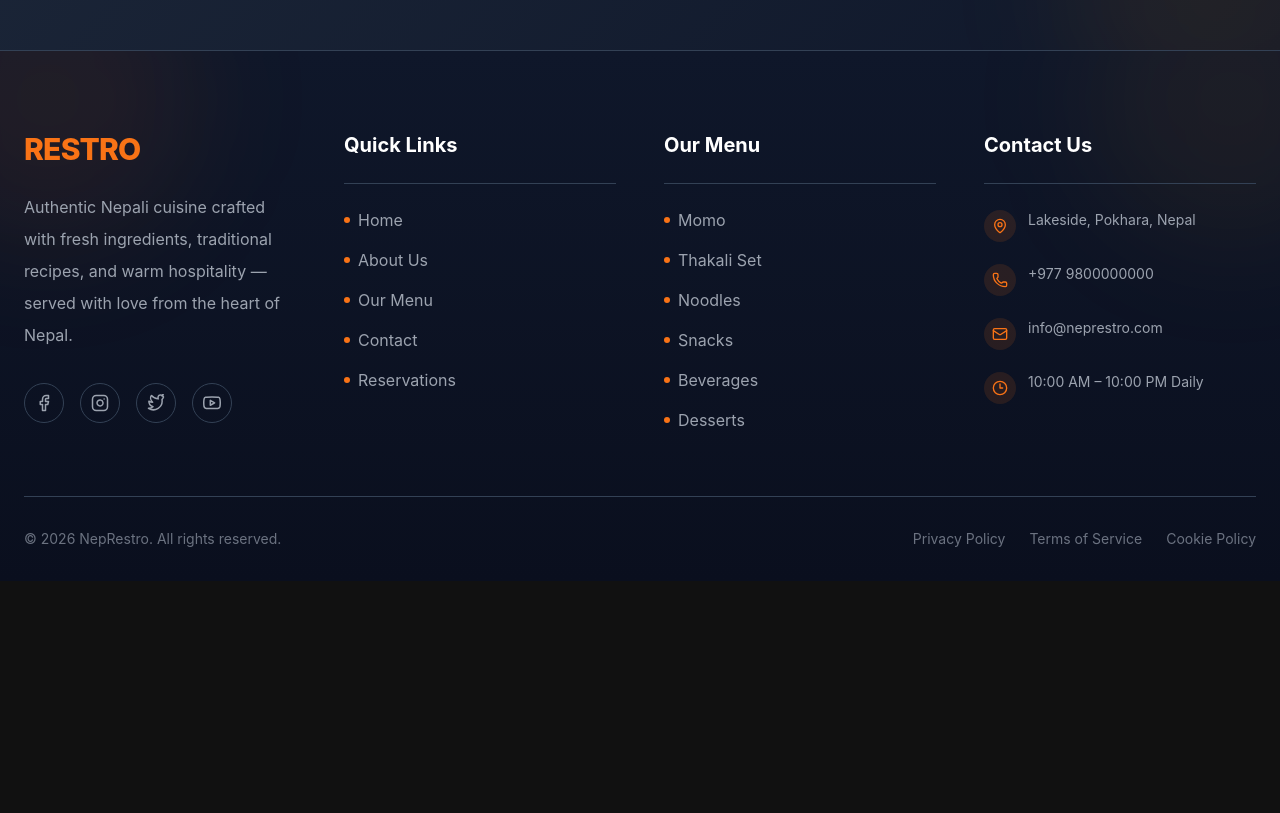
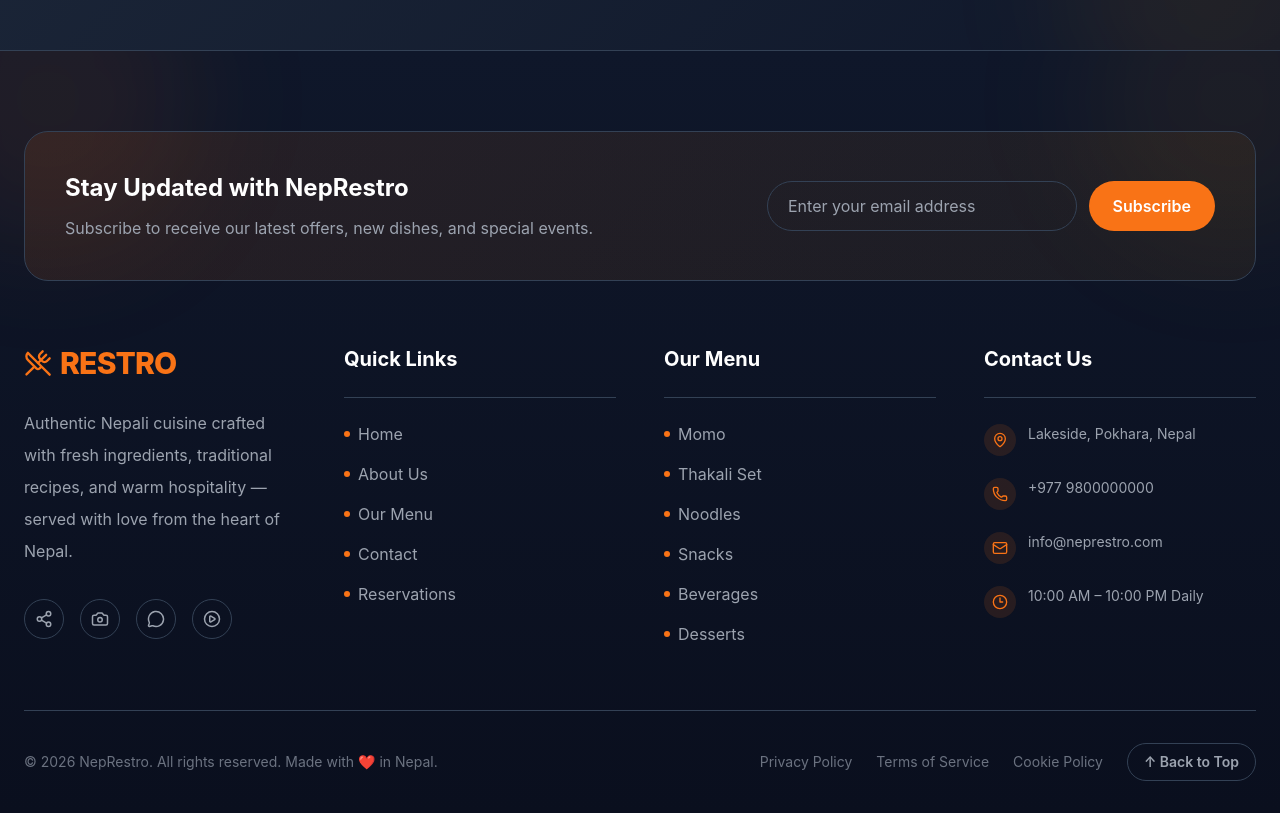
Before and after one commit to ApexWeb-tech/NepRestro, a Next.js app: page /about in a window 1280 px wide. Shown: the part 5780-6593 px from the top of the page. Before the commit the page ends 6361 px from the top, so only its background shows below. Built offline with nearby package versions, Linux system fonts and the light colour scheme.

Commit message:
Reservation Page Completed and Phase 14 Step-3: Completed

```diff
--- a/components/public/Footer.tsx
+++ b/components/public/Footer.tsx
@@ -1,89 +1,17 @@
+'use client';
+
 import Link from 'next/link';
-import { MapPin, Phone, Mail, Clock3 } from 'lucide-react';
-
-// lucide-react removed brand/logo icons (Facebook, Instagram, Twitter, Youtube)
-// in recent versions, so we provide lightweight inline replacements that
-// match lucide's stroke-based style and accept the same `size` prop.
-type IconProps = { size?: number; className?: string };
-
-function Facebook({ size = 18, className }: IconProps) {
-  return (
-    <svg
-      xmlns='http://www.w3.org/2000/svg'
-      width={size}
-      height={size}
-      viewBox='0 0 24 24'
-      fill='none'
-      stroke='currentColor'
-      strokeWidth={2}
-      strokeLinecap='round'
-      strokeLinejoin='round'
-      className={className}
-    >
-      <path d='M18 2h-3a5 5 0 0 0-5 5v3H7v4h3v8h4v-8h3l1-4h-4V7a1 1 0 0 1 1-1h3z' />
-    </svg>
-  );
-}
-
-function Instagram({ size = 18, className }: IconProps) {
-  return (
-    <svg
-      xmlns='http://www.w3.org/2000/svg'
-      width={size}
-      height={size}
-      viewBox='0 0 24 24'
-      fill='none'
-      stroke='currentColor'
-      strokeWidth={2}
-      strokeLinecap='round'
-      strokeLinejoin='round'
-      className={className}
-    >
-      <rect x='2' y='2' width='20' height='20' rx='5' ry='5' />
-      <path d='M16 11.37A4 4 0 1 1 12.63 8 4 4 0 0 1 16 11.37z' />
-      <line x1='17.5' y1='6.5' x2='17.51' y2='6.5' />
-    </svg>
-  );
-}
-
-function Twitter({ size = 18, className }: IconProps) {
-  return (
-    <svg
-      xmlns='http://www.w3.org/2000/svg'
-      width={size}
-      height={size}
-      viewBox='0 0 24 24'
-      fill='none'
-      stroke='currentColor'
-      strokeWidth={2}
-      strokeLinecap='round'
-      strokeLinejoin='round'
-      className={className}
-    >
-      <path d='M22 4s-.7 2.1-2 3.4c1.6 10-9.4 17.3-18 11.6 2.2.1 4.4-.6 6-2C4 15.5 2.5 12.4 2.5 9.5c1.5 1 3.2 1.5 5 1.5C4.9 8.6 3.9 4.6 6 2c2.2 2.6 5.4 4.3 9 4.5-.2-.6-.3-1.3-.3-2C14.7 2.1 16.8.5 19 1.5c1.1.1 2-.4 2.6-1.1-.3.9-.9 1.7-1.7 2.2C20.7 2.4 21.4 2.1 22 4z' />
-    </svg>
-  );
-}
-
-function Youtube({ size = 18, className }: IconProps) {
-  return (
-    <svg
-      xmlns='http://www.w3.org/2000/svg'
-      width={size}
-      height={size}
-      viewBox='0 0 24 24'
-      fill='none'
-      stroke='currentColor'
-      strokeWidth={2}
-      strokeLinecap='round'
-      strokeLinejoin='round'
-      className={className}
-    >
-      <path d='M22.54 6.42a2.78 2.78 0 0 0-1.94-2C18.88 4 12 4 12 4s-6.88 0-8.6.46a2.78 2.78 0 0 0-1.94 2A29 29 0 0 0 1 11.75a29 29 0 0 0 .46 5.33A2.78 2.78 0 0 0 3.4 19c1.72.46 8.6.46 8.6.46s6.88 0 8.6-.46a2.78 2.78 0 0 0 1.94-2 29 29 0 0 0 .46-5.25 29 29 0 0 0-.46-5.33z' />
-      <polygon points='9.75 15.02 15.5 11.75 9.75 8.48 9.75 15.02' />
-    </svg>
-  );
-}
+import {
+  MapPin,
+  Phone,
+  Mail,
+  Clock3,
+  UtensilsCrossed,
+  Share2,
+  Camera,
+  MessageCircle,
+  PlayCircle,
+} from 'lucide-react';
 
 const quickLinks = [
   { href: '/', label: 'Home' },
@@ -128,25 +56,25 @@ const contactDetails = [
 const socialLinks = [
   {
     id: 1,
-    icon: Facebook,
+    icon: Share2,
     href: 'https://facebook.com',
     label: 'Facebook',
   },
   {
     id: 2,
-    icon: Instagram,
+    icon: Camera,
     href: 'https://instagram.com',
     label: 'Instagram',
   },
   {
     id: 3,
-    icon: Twitter,
+    icon: MessageCircle,
     href: 'https://twitter.com',
     label: 'Twitter',
   },
   {
     id: 4,
-    icon: Youtube,
+    icon: PlayCircle,
     href: 'https://youtube.com',
     label: 'YouTube',
   },
@@ -177,6 +105,46 @@ export default function Footer() {
 
       <div className='relative z-10 mx-auto max-w-7xl px-6'>
 
+        {/* ── Newsletter Strip ── */}
+        <div
+          className='mb-16 rounded-3xl border p-8 md:p-10'
+          style={{
+            background: 'linear-gradient(135deg, rgba(249,115,22,0.10), rgba(245,158,11,0.06))',
+            borderColor: 'var(--color-border)',
+          }}
+        >
+          <div className='flex flex-col items-center justify-between gap-8 md:flex-row'>
+
+            <div className='text-center md:text-left'>
+              <h3 className='heading-font text-2xl font-bold text-white'>
+                Stay Updated with NepRestro
+              </h3>
+              <p className='body-font mt-3 text-gray-400'>
+                Subscribe to receive our latest offers, new dishes, and special events.
+              </p>
+            </div>
+
+            <div className='flex w-full max-w-md flex-col gap-3 sm:flex-row'>
+              <input
+                type='email'
+                placeholder='Enter your email address'
+                aria-label='Email address for newsletter'
+                className='body-font flex-1 rounded-full border bg-transparent px-5 py-3 text-white outline-none transition-all duration-300 focus:border-orange-500 focus:ring-2 focus:ring-orange-500/40'
+                style={{ borderColor: 'var(--color-border)' }}
+              />
+              <button
+                type='button'
+                aria-label='Subscribe to newsletter'
+                className='body-font rounded-full px-6 py-3 font-semibold text-white transition-all duration-300 ease-out hover:scale-105 hover:shadow-lg focus:outline-none focus:ring-2 focus:ring-orange-500 focus:ring-offset-2'
+                style={{ backgroundColor: 'var(--color-primary)' }}
+              >
+                Subscribe
+              </button>
+            </div>
+
+          </div>
+        </div>
+
         {/* ── Top Grid ── */}
         <div className='grid gap-12 pb-16 md:grid-cols-2 lg:grid-cols-4'>
 
@@ -184,9 +152,10 @@ export default function Footer() {
           <div>
             <Link
               href='/'
-              className='heading-font text-3xl font-extrabold tracking-tight'
+              className='heading-font inline-flex items-center gap-2 text-3xl font-extrabold tracking-tight'
               style={{ color: 'var(--color-primary)' }}
             >
+              <UtensilsCrossed size={28} />
               RESTRO
             </Link>
 
@@ -206,13 +175,13 @@ export default function Footer() {
                     href={social.href}
                     target='_blank'
                     rel='noopener noreferrer'
-                    aria-label={social.label}
-                    className='flex h-10 w-10 items-center justify-center rounded-full border transition-all duration-300 ease-out hover:-translate-y-1 hover:border-orange-500 hover:bg-orange-500'
+                    aria-label={`Visit our ${social.label} page`}
+                    className='group flex h-10 w-10 items-center justify-center rounded-full border transition-all duration-300 ease-out hover:-translate-y-1 hover:border-orange-500 hover:bg-orange-500 focus:outline-none focus:ring-2 focus:ring-orange-500 focus:ring-offset-2'
                     style={{ borderColor: 'var(--color-border)' }}
                   >
                     <Icon
                       size={18}
-                      className='text-gray-400 transition-colors duration-300 hover:text-white'
+                      className='text-gray-400 transition-colors duration-300 group-hover:text-white'
                     />
                   </a>
                 );
@@ -233,13 +202,13 @@ export default function Footer() {
 
             <ul className='space-y-4'>
               {quickLinks.map((link) => (
-                <li key={link.href + link.label}>
+                <li key={link.label}>
                   <Link
                     href={link.href}
-                    className='body-font flex items-center gap-2 text-gray-400 transition-all duration-300 hover:translate-x-1 hover:text-orange-400'
+                    className='body-font flex items-center gap-2 text-gray-400 transition-all duration-300 ease-out hover:translate-x-1 hover:text-orange-400'
                   >
                     <span
-                      className='h-1.5 w-1.5 rounded-full flex-shrink-0'
+                      className='h-1.5 w-1.5 flex-shrink-0 rounded-full'
                       style={{ backgroundColor: 'var(--color-primary)' }}
                     />
                     {link.label}
@@ -265,7 +234,7 @@ export default function Footer() {
                 <li key={link.label}>
                   <Link
                     href={link.href}
-                    className='body-font flex items-center gap-2 text-gray-400 transition-all duration-300 hover:translate-x-1 hover:text-orange-400'
+                    className='body-font flex items-center gap-2 text-gray-400 transition-all duration-300 ease-out hover:translate-x-1 hover:text-orange-400'
                   >
                     <span
                       className='h-1.5 w-1.5 flex-shrink-0 rounded-full'
@@ -316,11 +285,11 @@ export default function Footer() {
 
         {/* ── Bottom Bar ── */}
         <div
-          className='flex flex-col items-center justify-between gap-4 border-t py-8 text-center sm:flex-row sm:text-left'
+          className='flex flex-col items-center justify-between gap-6 border-t py-8 sm:flex-row'
           style={{ borderColor: 'var(--color-border)' }}
         >
           <p className='body-font text-sm text-gray-500'>
-            © {currentYear} NepRestro. All rights reserved.
+            © {currentYear} NepRestro. All rights reserved. Made with ❤️ in Nepal.
           </p>
 
           <div className='flex flex-wrap items-center justify-center gap-6'>
@@ -342,6 +311,17 @@ export default function Footer() {
             >
               Cookie Policy
             </Link>
+
+            {/* Back to Top */}
+            <button
+              type='button'
+              aria-label='Back to top'
+              onClick={() => window.scrollTo({ top: 0, behavior: 'smooth' })}
+              className='body-font flex items-center gap-1 rounded-full border px-4 py-2 text-sm font-semibold text-gray-400 transition-all duration-300 ease-out hover:-translate-y-1 hover:border-orange-500 hover:text-orange-400 focus:outline-none focus:ring-2 focus:ring-orange-500 focus:ring-offset-2'
+              style={{ borderColor: 'var(--color-border)' }}
+            >
+              ↑ Back to Top
+            </button>
           </div>
         </div>
 
--- a/package.json
+++ b/package.json
@@ -12,6 +12,7 @@
     "@hookform/resolvers": "^5.4.0",
     "@supabase/supabase-js": "^2.106.2",
     "clsx": "^2.1.1",
+    "framer-motion": "^12.42.2",
     "lucide-react": "^1.21.0",
     "next": "^16.2.7",
     "next-themes": "^0.4.6",
```
Also changed, not shown: app/(public)/page.tsx (+71 -20 lines), lib/animations.ts (added, +110 -0 lines), 1 other file (tests, documents, lock files or other folders).
